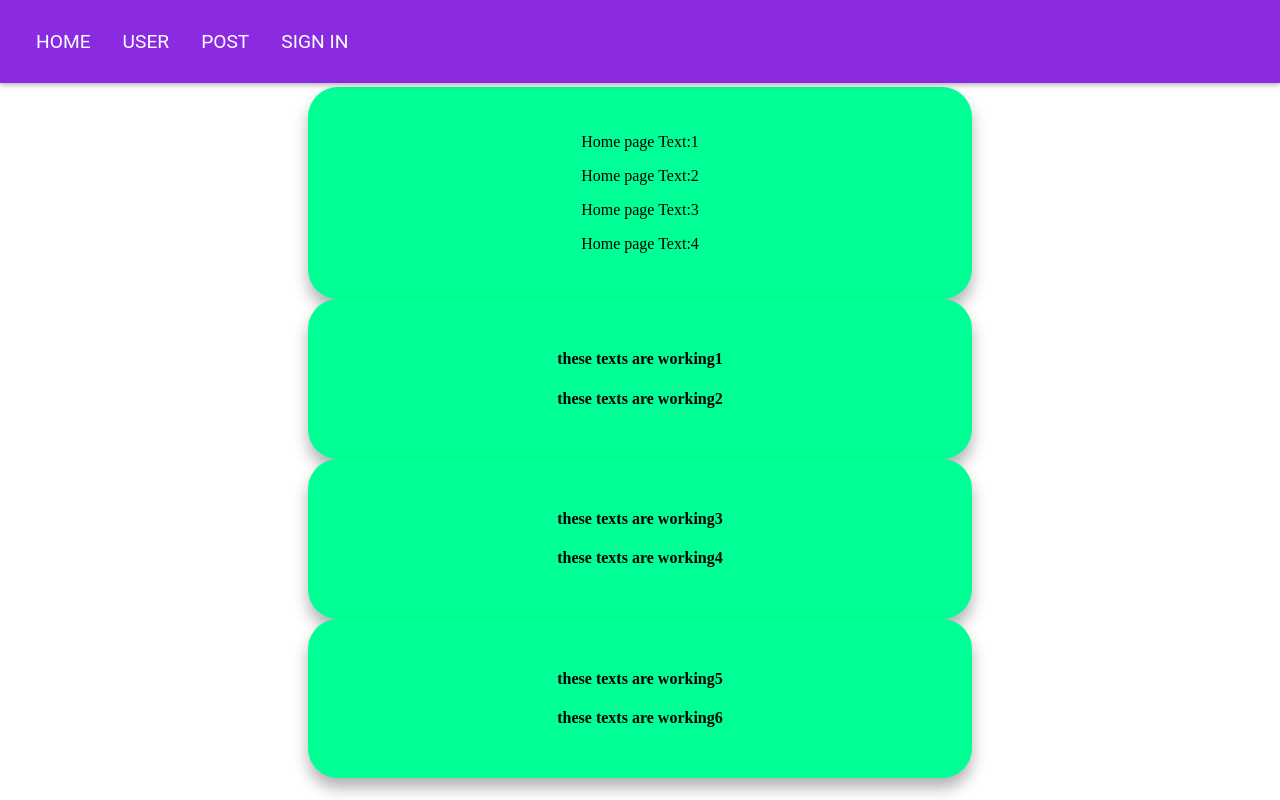
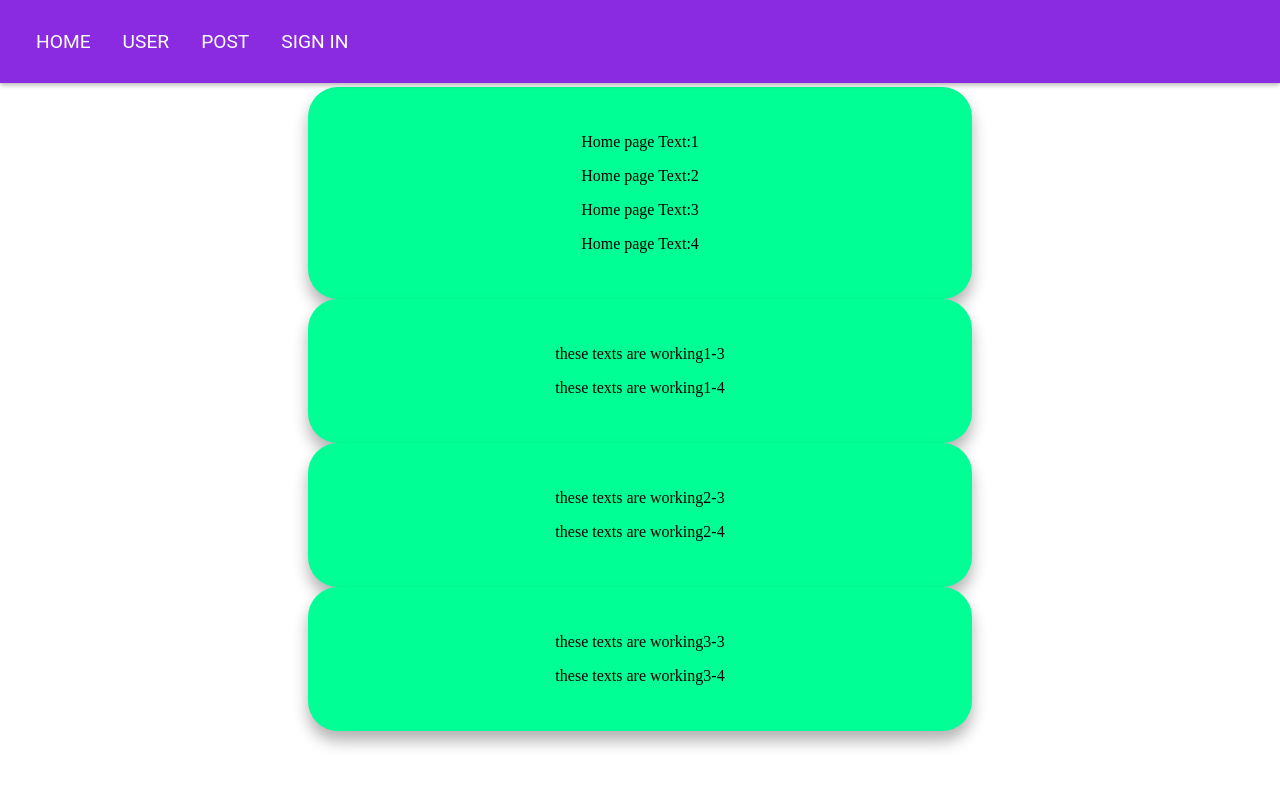
Before and after one commit to Dhineshkumaru/mydata-app, an Angular app: page / in a window 1280 px wide. Built offline with nearby package versions, Linux system fonts and the light colour scheme.

Commit message:
Hiden property used for ngFor structural dirctive.

```diff
--- a/src/app/admin/home/home.component.html
+++ b/src/app/admin/home/home.component.html
@@ -6,8 +6,13 @@
     <p>Home page Text:4</p>
 
    </div>
-   <div *ngFor="let strArr of strArrs" >
-      <h4>{{strArr.strline}}</h4>
-      <h4>{{strArr.strline1}}</h4>
+   <div  *ngFor="let items of strArrs1" >
+      <p >{{items.strline2}}</p>
+      <p [hidden]="false">{{items.strline3}}</p>
+    </div   >
+   <div *ngFor="let strArr of strArrs" hidden>
+      <h4 hidden>{{strArr.strline}}</h4>
+      <h4 [hidden]="true">{{strArr.strline1}}</h4>
     </div>
+
 </div>
--- a/src/app/admin/home/home.component.ts
+++ b/src/app/admin/home/home.component.ts
@@ -9,16 +9,30 @@ export class HomeComponent implements OnInit {
   // strArrs: Object[];
   strArrs = [
     {
-      strline:'these texts are working1',
-      strline1:'these texts are working2'
+      strline:'these texts are working1-1',
+      strline1:'these texts are working1-2'
     },
     {
-      strline:'these texts are working3',
-      strline1:'these texts are working4'
+      strline:'these texts are working2-1',
+      strline1:'these texts are working2-2'
     },
     {
-      strline:'these texts are working5',
-      strline1:'these texts are working6'
+      strline:'these texts are working3-1',
+      strline1:'these texts are working3-2'
+    }
+  ];
+  strArrs1 = [
+    {
+      strline2:'these texts are working1-3',
+      strline3:'these texts are working1-4'
+    },
+    {
+      strline2:'these texts are working2-3',
+      strline3:'these texts are working2-4'
+    },
+    {
+      strline2:'these texts are working3-3',
+      strline3:'these texts are working3-4'
     }
   ];
 
```
